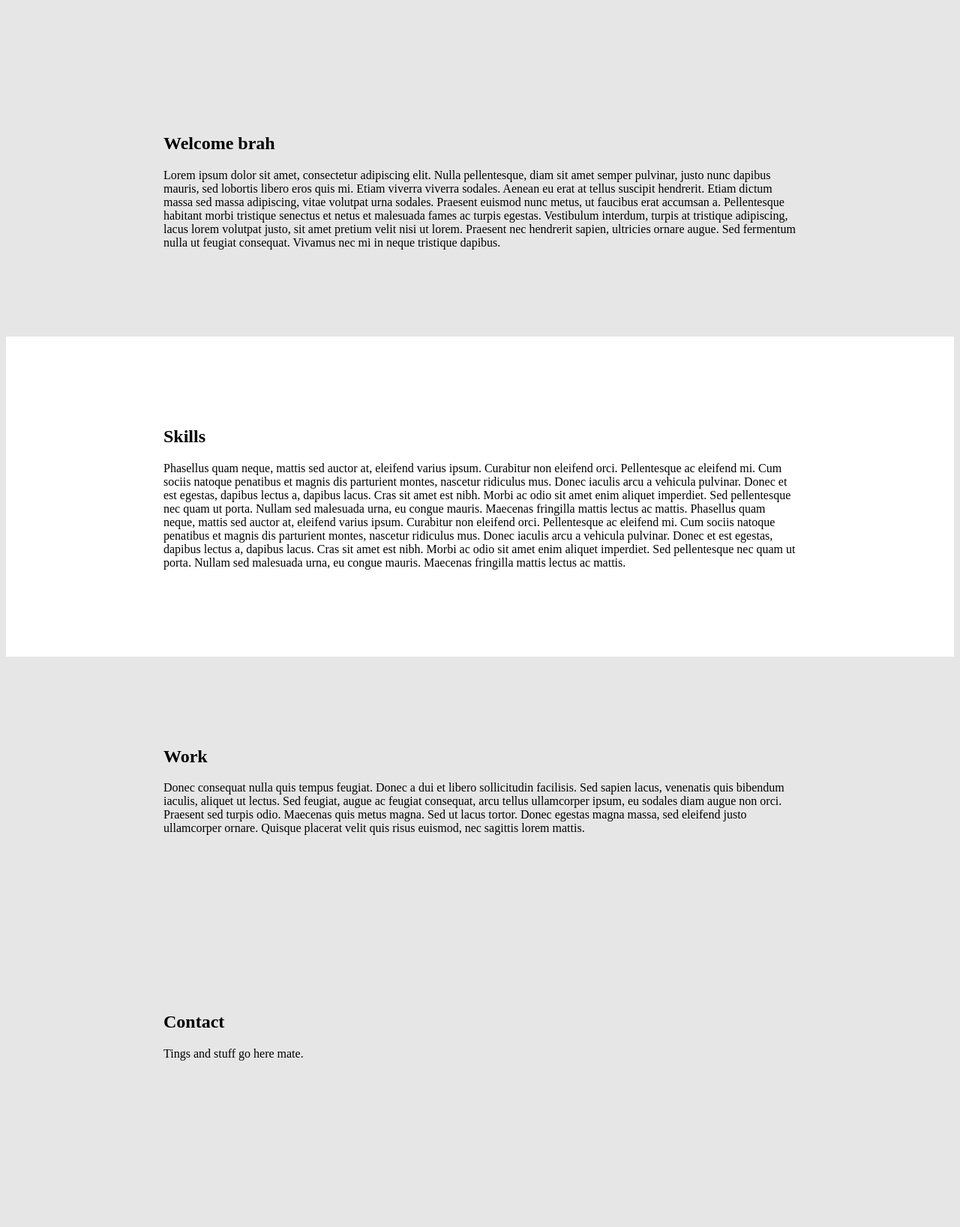
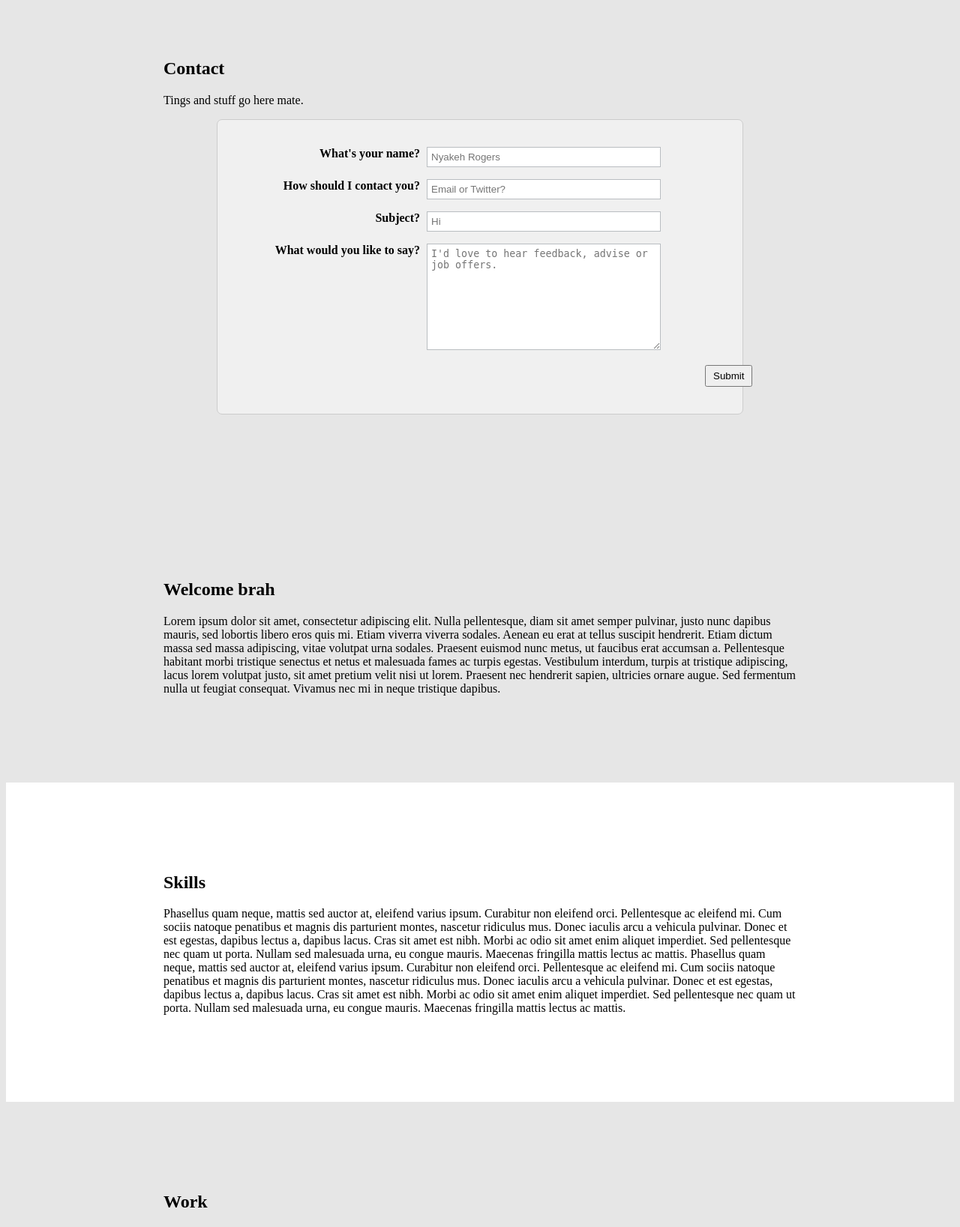
Before and after one commit to nyakeh/Web, a PHP site: page / in a window 1280 px wide. Shown: the part 250-1887 px from the top of the page at 75% size. Run offline with PHP 8.4, Linux system fonts and the light colour scheme.

Commit message:
Added Contact form
Styled form.
TODO - submit perform action.

```diff
--- a/Invisible/Index.html
+++ b/Invisible/Index.html
@@ -9,12 +9,29 @@
     <img id="title_banner" src="img/faceBanners.png" alt="Nyakeh Rogers 2013"/>
 </header>
 <div id="content">
+
+    <article id="contact">
+        <header>
+            <h1>Contact</h1>
+        </header>
+        <p>Tings and stuff go here mate.</p>
+        <form id="contactform" method="post" action="<?php echo $_SERVER['PHP_SELF'];?>">
+            <p><label>What's your name? </label><input type="text" class="input" name="name" id="form_name" placeholder="Nyakeh Rogers"></p>
+            <p><label>How should I contact you? </label><input type="text" class="input" name="contact" id="form_contact" placeholder="Email or Twitter?"></p> <!-- possibly use icons-->
+            <p><label>Subject? </label><input type="text" class="input" name="subject" id="form_subject" placeholder="Hi"></p> <!-- possibly use icons-->
+            <p><label>What would you like to say? </label><textarea class="input textarea" name="message" id="form_message" form="contactform" placeholder="I'd love to hear feedback, advise or job offers."></textarea></p>
+            <p><input type="submit" id="submitButton"> </p>
+        </form>
+    </article>
+
     <article id="welcome">
     <header>
         <h1>Welcome brah</h1>
     </header>
     <p>Lorem ipsum dolor sit amet, consectetur adipiscing elit. Nulla pellentesque, diam sit amet semper pulvinar, justo nunc dapibus mauris, sed lobortis libero eros quis mi. Etiam viverra viverra sodales. Aenean eu erat at tellus suscipit hendrerit. Etiam dictum massa sed massa adipiscing, vitae volutpat urna sodales. Praesent euismod nunc metus, ut faucibus erat accumsan a. Pellentesque habitant morbi tristique senectus et netus et malesuada fames ac turpis egestas. Vestibulum interdum, turpis at tristique adipiscing, lacus lorem volutpat justo, sit amet pretium velit nisi ut lorem. Praesent nec hendrerit sapien, ultricies ornare augue. Sed fermentum nulla ut feugiat consequat. Vivamus nec mi in neque tristique dapibus.</p>
     </article>
+
+
 
     <article id="skills">
         <header>
@@ -30,12 +47,7 @@
         <p>Donec consequat nulla quis tempus feugiat. Donec a dui et libero sollicitudin facilisis. Sed sapien lacus, venenatis quis bibendum iaculis, aliquet ut lectus. Sed feugiat, augue ac feugiat consequat, arcu tellus ullamcorper ipsum, eu sodales diam augue non orci. Praesent sed turpis odio. Maecenas quis metus magna. Sed ut lacus tortor. Donec egestas magna massa, sed eleifend justo ullamcorper ornare. Quisque placerat velit quis risus euismod, nec sagittis lorem mattis.</p>
     </article>
 
-    <article id="contact">
-        <header>
-            <h1>Contact</h1>
-        </header>
-        <p>Tings and stuff go here mate.</p>
-    </article>
+
 
 
     <article id="sasdkills">
--- a/Invisible/style.css
+++ b/Invisible/style.css
@@ -14,7 +14,7 @@ body {
     z-index: 0;
 }
 #content {
-    padding-top: 300px;
+    padding-top: 200px;
 }
 article {
     position: relative;
@@ -24,3 +24,36 @@ article {
 article#skills {
     background: #fff;
 }
+
+#contactform {
+    width: 600px;
+    padding: 20px 50px;
+    background: #f0f0f0;
+    border: 1px solid #cccccc;
+    margin-left: auto;
+    margin-right: auto;
+    -moz-border-radius: 7px;
+    -webkit-border-radius: 7px;
+    border-radius: 7px;
+}
+label {
+    display: block;
+    float: left;
+    font-weight: bold;
+    text-align: right;
+    width: 220px;
+    margin-right: 9px;
+}
+.input {
+    padding: 5px;
+    border: 1px solid #b9bdc1;
+    width: 300px;
+    /*color: #797979;*/
+}
+.textarea {
+    height: 130px;
+}
+#submitButton {
+    padding: 5px 9px;
+    margin-left: 600px;
+}
```
